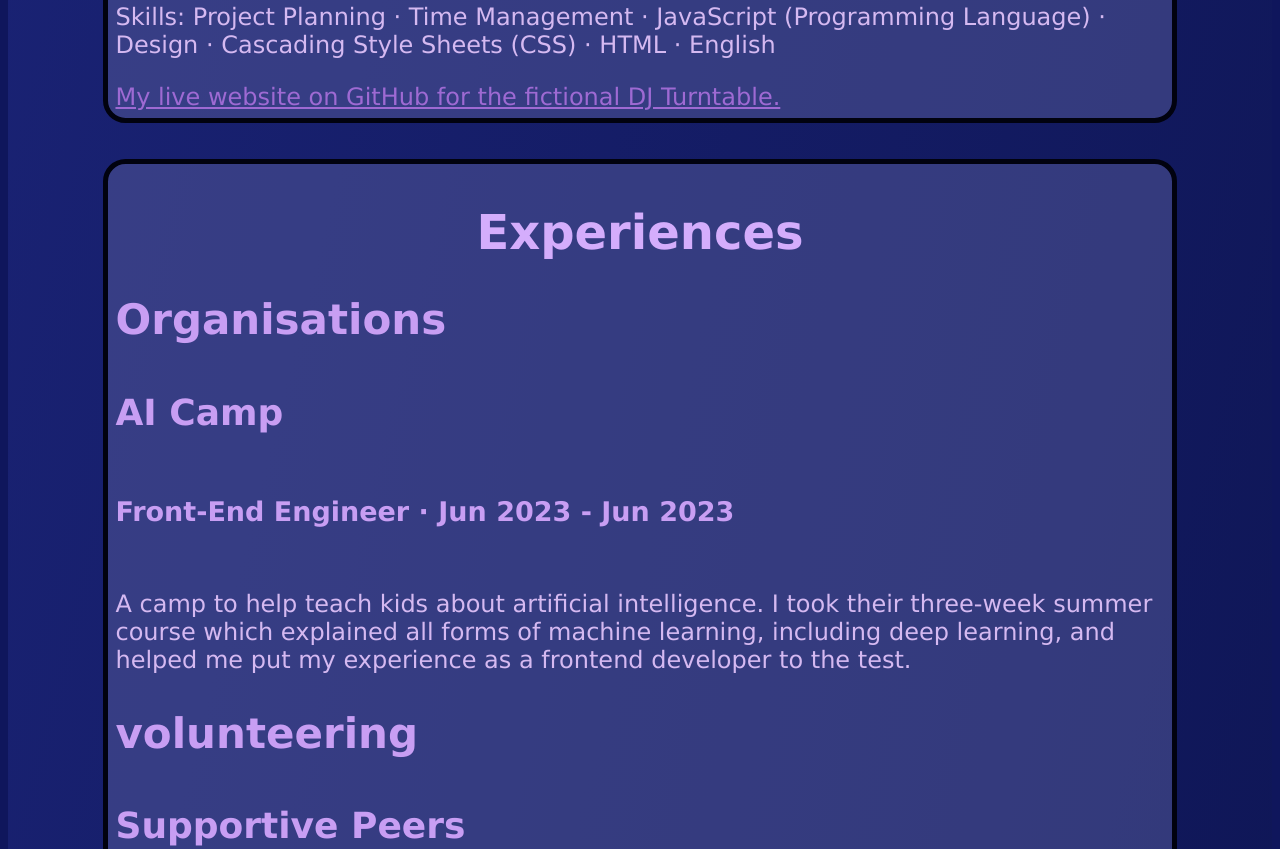
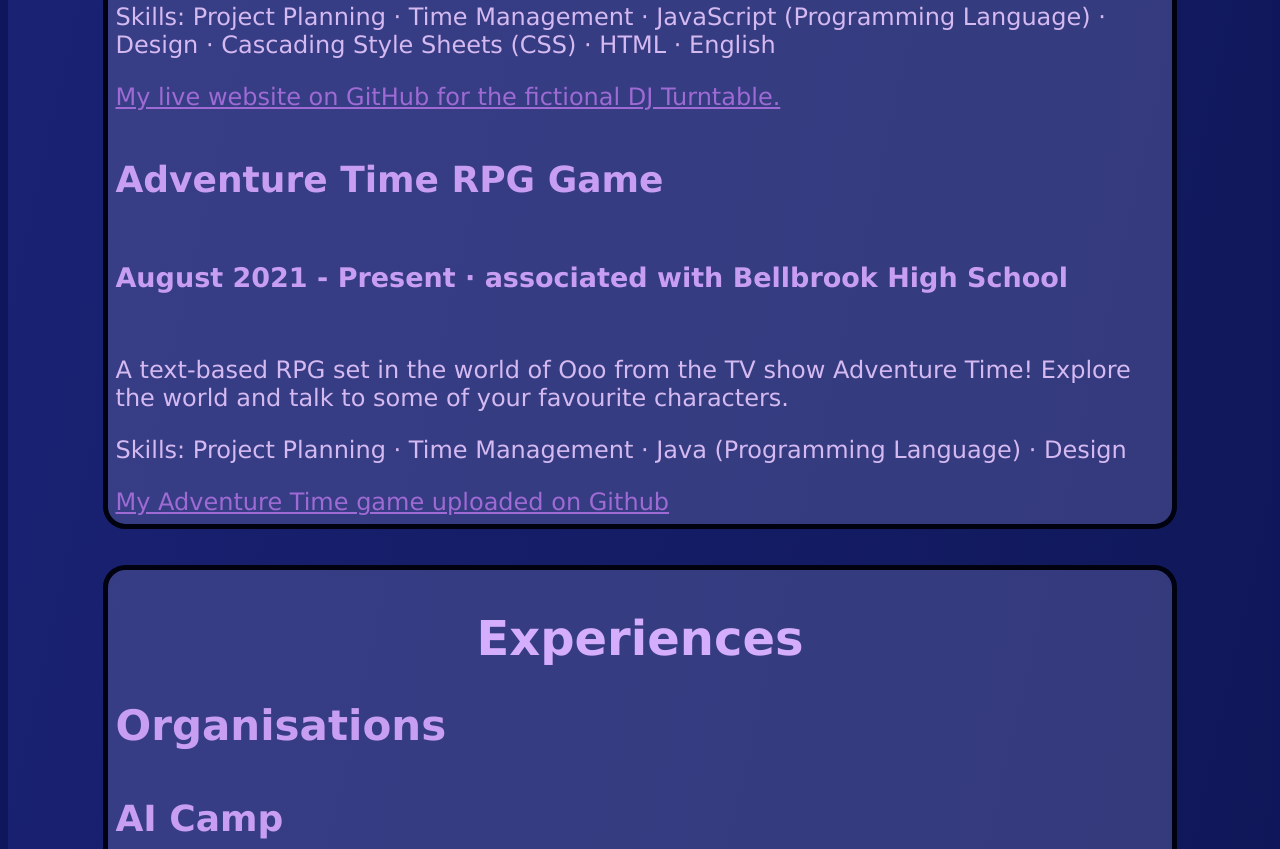
Before and after one commit to aaronthemagnificent/aaron-hodson, a plain HTML site: page index.html in a window 1280 px wide. Shown: the part 2292-3141 px from the top of the page. Drawn offline with Linux system fonts and the light colour scheme; a script that the page names is missing.

Commit message:
Update index.html

```diff
--- a/index.html
+++ b/index.html
@@ -78,9 +78,16 @@
                 <div class="WebDesign">
                     <h4>Web Design Final Exam</h4>
                     <h6>March 2023 - May 2023 &middot; associated with Bellbrook High School</h6>
-                    <p>I created a website for a fictional DJ following specifications created by my teacher.I created a website for a fictional DJ following specifications created by my teacher.</p>
+                    <p>I created a website for a fictional DJ following specifications created by my teacher. I created a website for a fictional DJ following specifications created by my teacher.</p>
                     <p>Skills: Project Planning &middot; Time Management &middot; JavaScript (Programming Language) &middot; Design &middot; Cascading Style Sheets (CSS) &middot; HTML &middot; English</p>
                     <a href="https://aaronthemagnificent.github.io/DJTurntable/">My live website on GitHub for the fictional DJ Turntable.</a>
+                </div>
+                <div class="AdventureTime">
+                    <h4>Adventure Time RPG Game</h4>
+                    <h6>August 2021 - Present &middot; associated with Bellbrook High School</h6>
+                    <p>A text-based RPG set in the world of Ooo from the TV show Adventure Time! Explore the world and talk to some of your favourite characters.</p>
+                    <p>Skills: Project Planning &middot; Time Management &middot; Java (Programming Language) &middot; Design</p>
+                    <a href="https://aaronthemagnificent-vigilant-system-x5rx4p75gv52pxj9.github.dev/">My Adventure Time game uploaded on Github</a>
                 </div>
             </div>
             <div class="exp">
@@ -141,6 +148,7 @@
             <p>Contact my linkedIn at Aaron Cole Hodson</p>
             <p>Email me at candc202099@gmail.com</p>
             <p>Or call me at 937-572-5927</p>
+            <p>Check out my Github to see some of my projects at aaronthemagnificent</p>
             <p>Dayton Ohio, 45305</p>
         </footer>
     </div>
```
